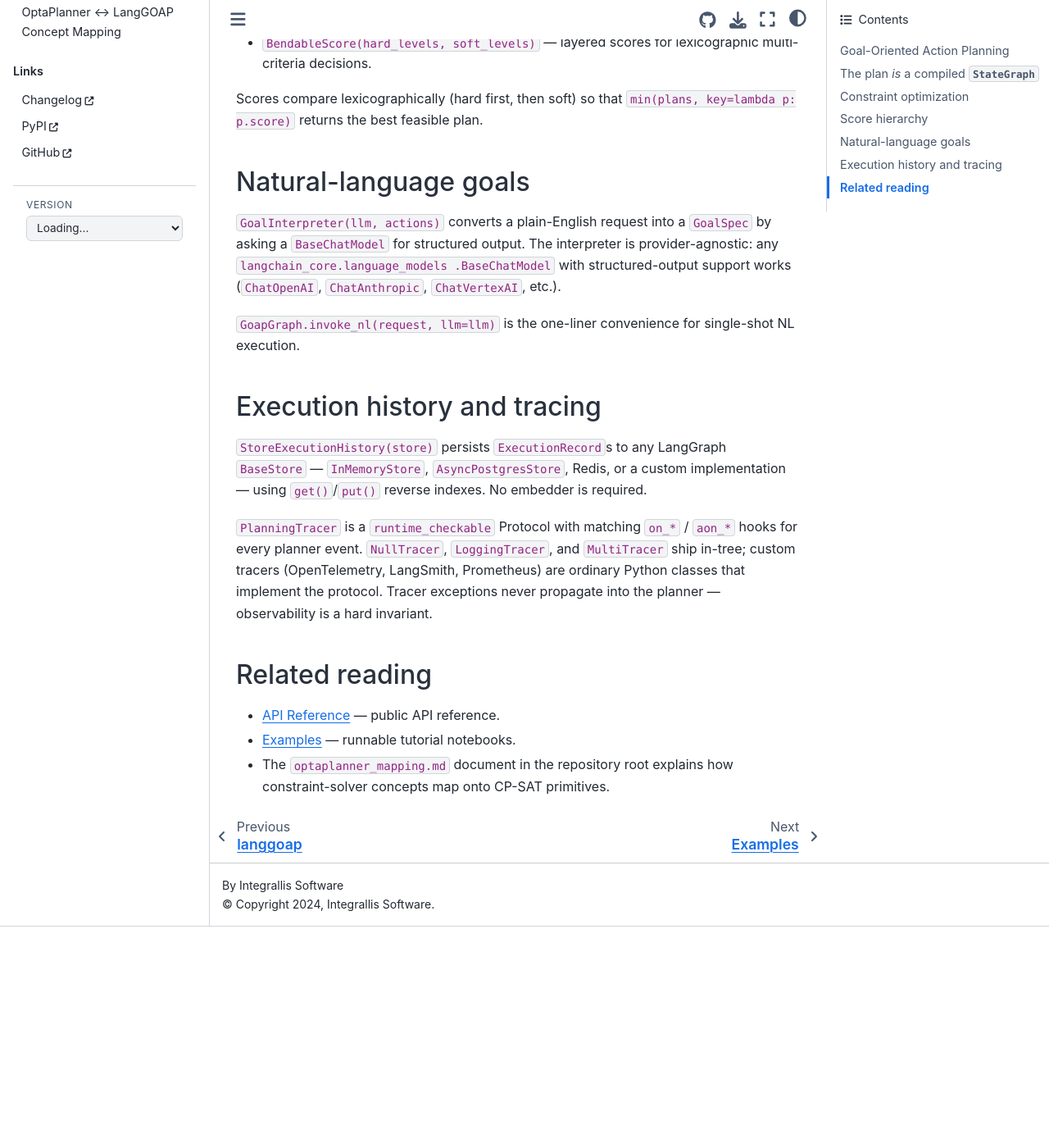
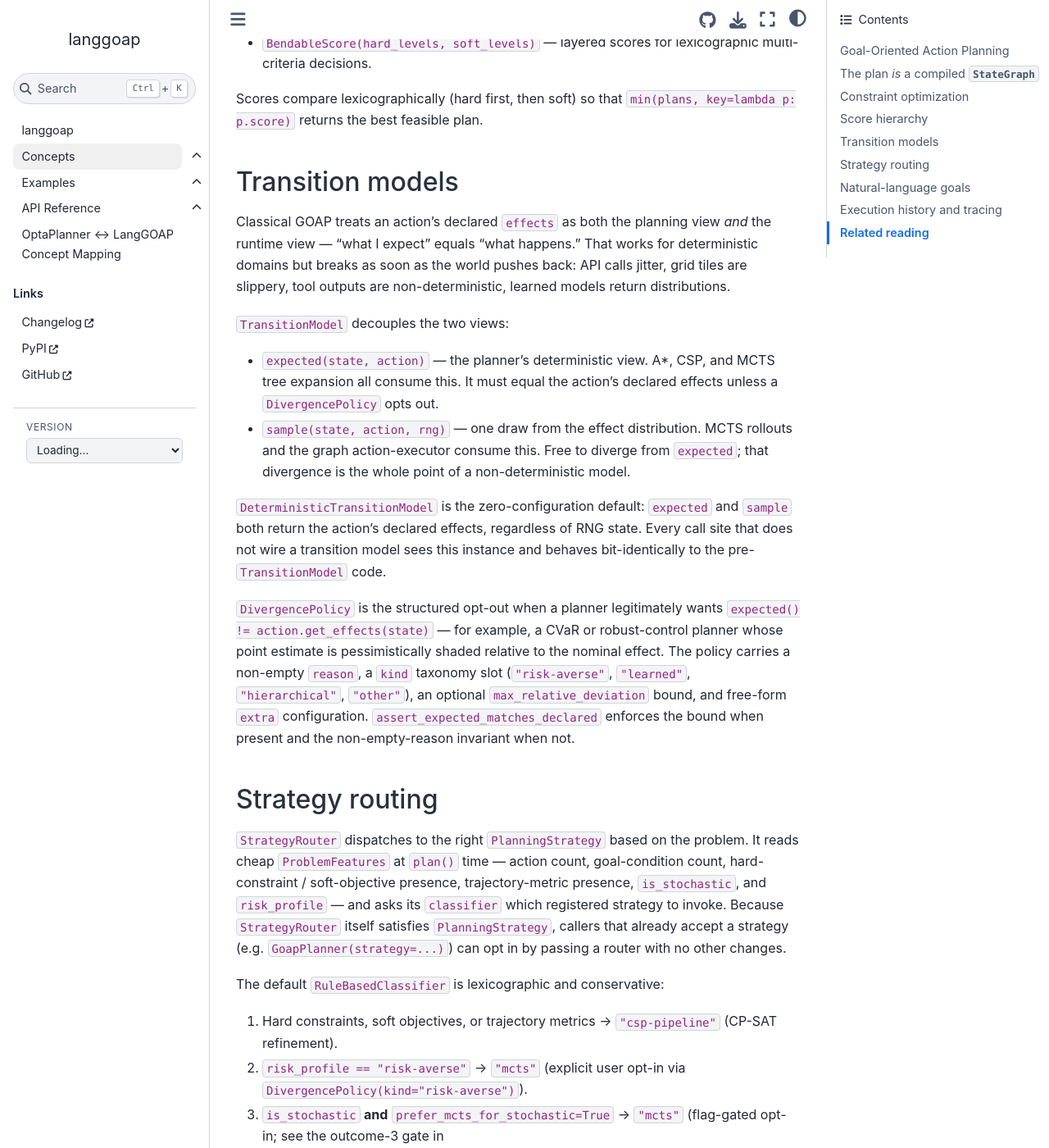
Before and after one commit to LangGOAP/LangGOAP, a Sphinx documentation site: the page built from docs/concepts/index.md, in a window 1280 px wide and 1400 px high, scrolled down 1865 px. Shown: the whole window at 82% size. Built offline with Sphinx 7.4.7 and the Sphinx Book theme 1.1.4, drawn with Linux system fonts in a browser that asks for light colours; pages that are not in the unit, such as notebooks, are missing from menus; comment, search, counter and statistics services are not loaded; before the commit the page ends 2995 px from its top, so only the background shows below that; some of the changed text lies outside the part shown.

Commit message:
docs: TransitionModel, StrategyRouter, and stochastic gridworld flow
README gains a capability-table row for stochastic dynamics and a new
'Stochastic domains and strategy routing' section describing the two
opt-in APIs, the default conservative routing rules, and the
additive-ness guarantee for the deterministic-path user. The
'What's in the box' planning bullet list now references MCTSStrategy,
StrategyRouter, and TransitionModel.

docs/concepts/index.md gains two new sections:

  - 'Transition models' explains the expected() vs sample() seam,
    DeterministicTransitionModel as the zero-config default, the
    DivergencePolicy taxonomy (risk-averse / learned / hierarchical),
    and assert_expected_matches_declared invariant enforcement.
  - 'Strategy routing' describes StrategyRouter composability, the
    ProblemFeatures shape, and the lexicographic RuleBasedClassifier
    decision order including the Outcome-3 stochastic gate.

examples/basics/stochastic_gridworld.ipynb is a self-contained
walkthrough of the opt-in path on a 4x4 slippery grid: builds actions
with clamped declared effects, layers slip via a custom
TransitionModel, sets DivergencePolicy(kind='risk-averse'), and routes
through StrategyRouter. The takeaways section explains honestly why
MCTS returns an anytime-fallback plan under tiny budgets and points at
the research roadmap for lifting the routing gate.

```diff
--- a/docs/concepts/index.md
+++ b/docs/concepts/index.md
@@ -80,6 +80,70 @@ Every finished plan carries a `Score`:
 Scores compare lexicographically (hard first, then soft) so that
 `min(plans, key=lambda p: p.score)` returns the best feasible plan.
 
+## Transition models
+
+Classical GOAP treats an action's declared `effects` as both the
+planning view *and* the runtime view — "what I expect" equals "what
+happens." That works for deterministic domains but breaks as soon as
+the world pushes back: API calls jitter, grid tiles are slippery,
+tool outputs are non-deterministic, learned models return
+distributions.
+
+`TransitionModel` decouples the two views:
+
+- `expected(state, action)` — the planner's deterministic view. A\*,
+  CSP, and MCTS tree expansion all consume this. It must equal the
+  action's declared effects unless a `DivergencePolicy` opts out.
+- `sample(state, action, rng)` — one draw from the effect
+  distribution. MCTS rollouts and the graph action-executor consume
+  this. Free to diverge from `expected`; that divergence is the
+  whole point of a non-deterministic model.
+
+`DeterministicTransitionModel` is the zero-configuration default:
+`expected` and `sample` both return the action's declared effects,
+regardless of RNG state. Every call site that does not wire a
+transition model sees this instance and behaves bit-identically to
+the pre-`TransitionModel` code.
+
+`DivergencePolicy` is the structured opt-out when a planner
+legitimately wants `expected() != action.get_effects(state)` — for
+example, a CVaR or robust-control planner whose point estimate is
+pessimistically shaded relative to the nominal effect. The policy
+carries a non-empty `reason`, a `kind` taxonomy slot
+(`"risk-averse"`, `"learned"`, `"hierarchical"`, `"other"`), an
+optional `max_relative_deviation` bound, and free-form `extra`
+configuration. `assert_expected_matches_declared` enforces the bound
+when present and the non-empty-reason invariant when not.
+
+## Strategy routing
+
+`StrategyRouter` dispatches to the right `PlanningStrategy` based on
+the problem. It reads cheap `ProblemFeatures` at `plan()` time —
+action count, goal-condition count, hard-constraint / soft-objective
+presence, trajectory-metric presence, `is_stochastic`, and
+`risk_profile` — and asks its `classifier` which registered
+strategy to invoke. Because `StrategyRouter` itself satisfies
+`PlanningStrategy`, callers that already accept a strategy (e.g.
+`GoapPlanner(strategy=...)`) can opt in by passing a router with no
+other changes.
+
+The default `RuleBasedClassifier` is lexicographic and conservative:
+
+1. Hard constraints, soft objectives, or trajectory metrics →
+   `"csp-pipeline"` (CP-SAT refinement).
+2. `risk_profile == "risk-averse"` → `"mcts"` (explicit user opt-in
+   via `DivergencePolicy(kind="risk-averse")`).
+3. `is_stochastic` **and** `prefer_mcts_for_stochastic=True` →
+   `"mcts"` (flag-gated opt-in; see the outcome-3 gate in
+   `research/experiments/2026-04-20-mcts-on-stochastic.md`).
+4. High branching × deep horizon → `"mcts"`.
+5. Otherwise → `"astar"`.
+
+Routing is a pure function of the problem, so decisions are
+reproducible and easy to test. Custom classifiers are ordinary
+callables: any `Callable[[ProblemFeatures], str]` satisfies the
+`StrategyClassifier` Protocol.
+
 ## Natural-language goals
 
 `GoalInterpreter(llm, actions)` converts a plain-English request into
```
Also changed, not shown: README.md (+40 -2 lines), 1 other file.
